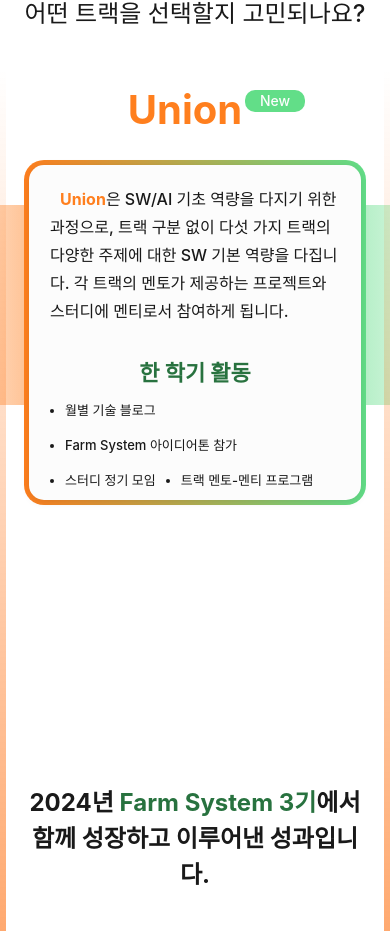
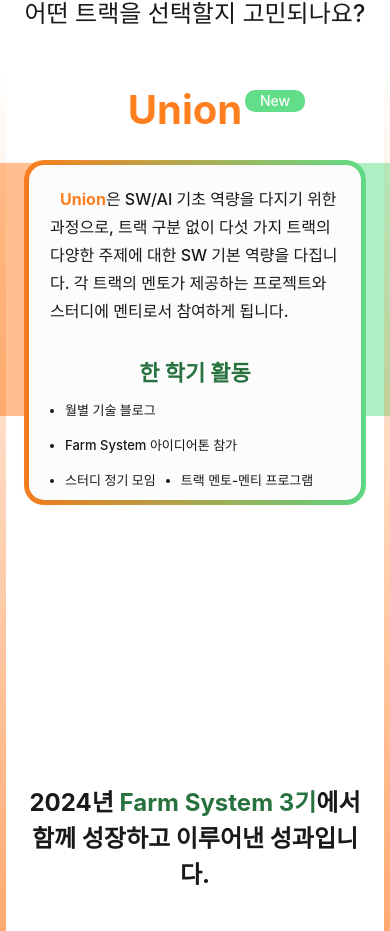
Before and after one commit to karpitony/monorepo-test, a React (Vite) app: page / in a window 390 px wide. Shown: the part 3695-4626 px from the top of the page. Built offline with nearby package versions, Linux system fonts and the light colour scheme; grey boxes are pictures that could not be loaded; a web font is replaced by a local one.

Commit message:
fix: 태블릿 뷰에서 유니온 뒷배경 간격및 사이즈 조절

```diff
--- a/src/pages/Main/Union/ContentBox.styled.ts
+++ b/src/pages/Main/Union/ContentBox.styled.ts
@@ -130,24 +130,26 @@
   text-align: center;
 `;
 
-export const GradientContainer = styled.div<{ $isMobile: boolean }>`
+export const GradientContainer = styled.div<{ $isMobile: boolean, $isTablet: boolean }>`
   position: absolute;
   top: 0;
-  height: 500px;
 
   //높이 문제로 정상적으로 진행 못했던 것 같아서 모바일 뷰로 처리해서 해결 했습니다.
-  height: ${(props) => (props.$isMobile ? "330px" : "500px")};
+  height: ${(props) => (props.$isMobile ? "300px" : props.$isTablet ? "470px": "500px")};
 
   // 배경 Gradient를 모바일에서도 보이게 하려면 이 부분 고쳐주시면 됩니다!
   display: flex;
-  gap: 80px;
+
+  /*gap 차이로 인해 2개의 사각형 보이기 힘듦*/
+  gap: ${(props) => (props.$isMobile ? "60vw" : props.$isTablet ? "300px": "80px")};
   justify-content: center;
   align-items: center;
 `;
 
-export const GradientLeft = styled.div<{ $isMobile: boolean }>`
+export const GradientLeft = styled.div<{ $isMobile: boolean, $isTablet: boolean }>`
   width: ${(props) => (props.$isMobile ? "240px" : "560px")};
-  height: ${(props) => (props.$isMobile ? "200px" : "400px")};
+  height: ${(props) => (props.$isMobile ? "30vh" : props.$isTablet ? "300px" : "400px")};
+  /*일단 최대한 맞추어봤습니다. QA진행때 확인 다시하면 좋을 것 같습니다.*/
 
   background: linear-gradient(
     270deg,
@@ -158,9 +160,9 @@
   border-radius: 20px;
 `;
 
-export const GradientRight = styled.div<{ $isMobile: boolean }>`
+export const GradientRight = styled.div<{ $isMobile: boolean, $isTablet: boolean }>`
   width: ${(props) => (props.$isMobile ? "240px" : "560px")};
-  height: ${(props) => (props.$isMobile ? "200px" : "400px")};
+  height: ${(props) => (props.$isMobile ? "30vh" : props.$isTablet ? "300px" : "400px")};
 
   background: linear-gradient(
     90deg,
--- a/src/pages/Main/Union/ContentBox.tsx
+++ b/src/pages/Main/Union/ContentBox.tsx
@@ -2,13 +2,13 @@
 import useMediaQueries from "@/hooks/useMediaQueries";
 
 export default function ContentBox() {
-  const { isTiny, isMobile } = useMediaQueries();
+  const { isTiny, isMobile, isTablet } = useMediaQueries();
 
   return (
     <S.Container $isMobile={isMobile}>
-      <S.GradientContainer $isMobile={isMobile}>
-        <S.GradientLeft $isMobile={isMobile} />
-        <S.GradientRight $isMobile={isMobile} />
+      <S.GradientContainer $isMobile={isMobile} $isTablet={isTablet}>
+        <S.GradientLeft $isMobile={isMobile} $isTablet={isTablet}/>
+        <S.GradientRight $isMobile={isMobile} $isTablet={isTablet}/>
       </S.GradientContainer>
       <S.ContentBoxBorder $isMobile={isMobile}>
         <S.Content $isMobile={isMobile}>
```
